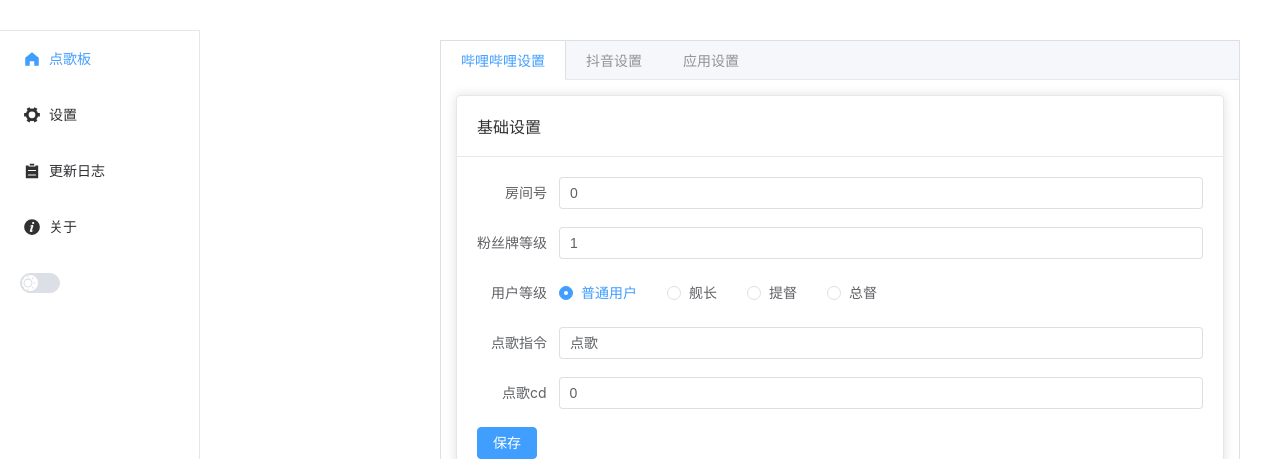
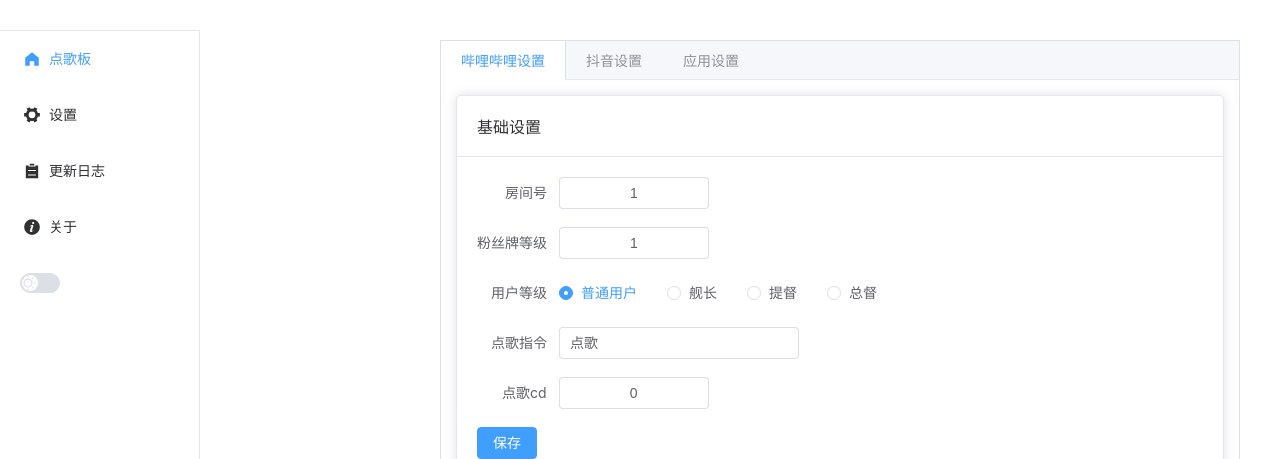
Before and after one commit to zangxx66/VSingerBoard, a Vue app in the folder frontend/: page /settings in a window 1280 px wide. Shown: the top 459 px of the page. Built offline with nearby package versions, Linux system fonts and the light colour scheme; the HTML template or start-up script is replaced by a standard one; what @imengyu/vue3-context-menu would draw is missing.

Commit message:
refactor: 优化前端设置页面输入组件及后端代码
- 优化B站和抖音设置页面的输入组件，使用el-input-number替代el-input处理数字输入

- 调整B站凭证刷新按钮文本

- 抖音设置页面添加标题

- 重构douyin.py中粉丝团数据获取逻辑

```diff
--- a/frontend/components.d.ts
+++ b/frontend/components.d.ts
@@ -29,10 +29,13 @@ declare module 'vue' {
     ElFormItem: typeof import('element-plus/es')['ElFormItem']
     ElIcon: typeof import('element-plus/es')['ElIcon']
     ElInput: typeof import('element-plus/es')['ElInput']
+    ElInputNumber: typeof import('element-plus/es')['ElInputNumber']
     ElMain: typeof import('element-plus/es')['ElMain']
     ElMenu: typeof import('element-plus/es')['ElMenu']
     ElMenuItem: typeof import('element-plus/es')['ElMenuItem']
     ElOption: typeof import('element-plus/es')['ElOption']
+    ElRadio: typeof import('element-plus/es')['ElRadio']
+    ElRadioGroup: typeof import('element-plus/es')['ElRadioGroup']
     ElSelect: typeof import('element-plus/es')['ElSelect']
     ElSwitch: typeof import('element-plus/es')['ElSwitch']
     ElTableV2: typeof import('element-plus/es')['ElTableV2']
--- a/frontend/src/components/settings/biliCredential.vue
+++ b/frontend/src/components/settings/biliCredential.vue
@@ -61,7 +61,7 @@ const credentialColumns: Column<any>[] = [
                     loading={btnLoading.value}
                     onClick={(evt: MouseEvent) => refreshSub(rowData.id)}
                 >
-                    刷新
+                    刷新凭证
                 </ElButton>
                 <ElButton
                     type="danger"
--- a/frontend/src/components/settings/biliTab.vue
+++ b/frontend/src/components/settings/biliTab.vue
@@ -106,10 +106,10 @@ onMounted(() => {
             </template>
             <el-form :model="baseFormValue" ref="refForm" label-width="auto">
                 <el-form-item label="房间号" prop="room_id">
-                    <el-input v-model="baseFormValue.room_id" placeholder="B站直播间号" type="text" min="1" />
+                    <el-input-number v-model="baseFormValue.room_id" placeholder="B站直播间号" :min="1" :controls="false" />
                 </el-form-item>
                 <el-form-item label="粉丝牌等级" prop="modal_level">
-                <el-input v-model="baseFormValue.modal_level" placeholder="粉丝牌等级" type="text" min="0" />
+                <el-input-number v-model="baseFormValue.modal_level" placeholder="粉丝牌等级" :min="0" :controls="false" />
             </el-form-item>
             <el-form-item label="用户等级" prop="user_level">
                 <el-radio-group v-model="baseFormValue.user_level">
@@ -119,10 +119,10 @@ onMounted(() => {
                 </el-radio-group>
             </el-form-item>
                 <el-form-item label="点歌指令" prop="sing_prefix">
-                    <el-input v-model="baseFormValue.sing_prefix" placeholder="点歌指令" type="text" />
+                    <el-input v-model="baseFormValue.sing_prefix" placeholder="点歌指令" type="text" style="width: 240px;" />
                 </el-form-item>
                 <el-form-item label="点歌cd" prop="sing_cd">
-                <el-input v-model="baseFormValue.sing_cd" placeholder="点歌cd，单位：秒" type="text" min="0" />
+                <el-input-number v-model="baseFormValue.sing_cd" placeholder="点歌cd，单位：秒" :min="0" :controls="false" />
             </el-form-item>
                 <el-form-item>
                     <el-button type="primary" @click="addOrUpdateConfig()">保存</el-button>
--- a/frontend/src/components/settings/dyTab.vue
+++ b/frontend/src/components/settings/dyTab.vue
@@ -23,7 +23,7 @@ const initConfig = () => {
         if (resp.code != 0) {
             ElMessage.warning(resp.msg)
         } else {
-            if(!resp.data.data){
+            if (!resp.data.data) {
                 loading.value = false
                 return
             }
@@ -37,19 +37,19 @@ const initConfig = () => {
 }
 
 const addOrUpdateConfig = () => {
-    if(typeof baseFormValue.room_id != "number" || baseFormValue.room_id < 1) {
+    if (typeof baseFormValue.room_id != "number" || baseFormValue.room_id < 1) {
         ElMessage.warning("请输入正确的房间号")
         return
     }
-    if(baseFormValue.sing_prefix.length == 0) {
+    if (baseFormValue.sing_prefix.length == 0) {
         ElMessage.warning("请输入正确的点歌指令")
         return
     }
-    if(typeof baseFormValue.sing_cd != "number" || baseFormValue.sing_cd < 0){
+    if (typeof baseFormValue.sing_cd != "number" || baseFormValue.sing_cd < 0) {
         ElMessage.warning("请输入正确的点歌cd")
         return
     }
-    if(typeof baseFormValue.fans_level != "number" || baseFormValue.fans_level < 0){
+    if (typeof baseFormValue.fans_level != "number" || baseFormValue.fans_level < 0) {
         ElMessage.warning("请输入正确的粉团等级")
         return
     }
@@ -58,7 +58,7 @@ const addOrUpdateConfig = () => {
         const resp = response.data as ResponseModel
         if (resp.code != 0) {
             ElMessage.warning(resp.msg)
-        }else{
+        } else {
             ElMessage.success(resp.msg)
             baseFormValue.id = resp.data
             danmakuStore.clearDanmakuList()
@@ -77,18 +77,23 @@ onMounted(() => {
 </script>
 <template>
     <el-card>
+        <template #header>
+            <div class="card-header">
+                <span>抖音设置</span>
+            </div>
+        </template>
         <el-form :mode="baseFormValue" ref="refForm" label-width="auto" v-loading="loading">
             <el-form-item label="房间号" prop="room_id">
-                <el-input v-model="baseFormValue.room_id" type="text" min="1" />
+                <el-input-number v-model="baseFormValue.room_id" :min="1" :controls="false" />
             </el-form-item>
             <el-form-item label="点歌指令" prop="sing_prefix">
-                <el-input v-model="baseFormValue.sing_prefix" type="text" />
+                <el-input v-model="baseFormValue.sing_prefix" type="text" style="width: 240px;" />
             </el-form-item>
             <el-form-item label="点歌cd" prop="sing_cd">
-                <el-input v-model="baseFormValue.sing_cd" type="text" min="0" />
+                <el-input-number v-model="baseFormValue.sing_cd" placeholder="点歌cd，单位：秒" :min="0" :controls="false" />
             </el-form-item>
             <el-form-item label="粉团等级" prop="fans_level">
-                <el-input v-model="baseFormValue.fans_level" type="text" min="1" />
+                <el-input-number v-model="baseFormValue.fans_level" :min="0" :controls="false" />
             </el-form-item>
             <el-form-item>
                 <el-button type="primary" @click="addOrUpdateConfig" v-loading="btnLoading">保存</el-button>
```
Also changed, not shown: 1 other file (tests, documents, lock files or other folders).
